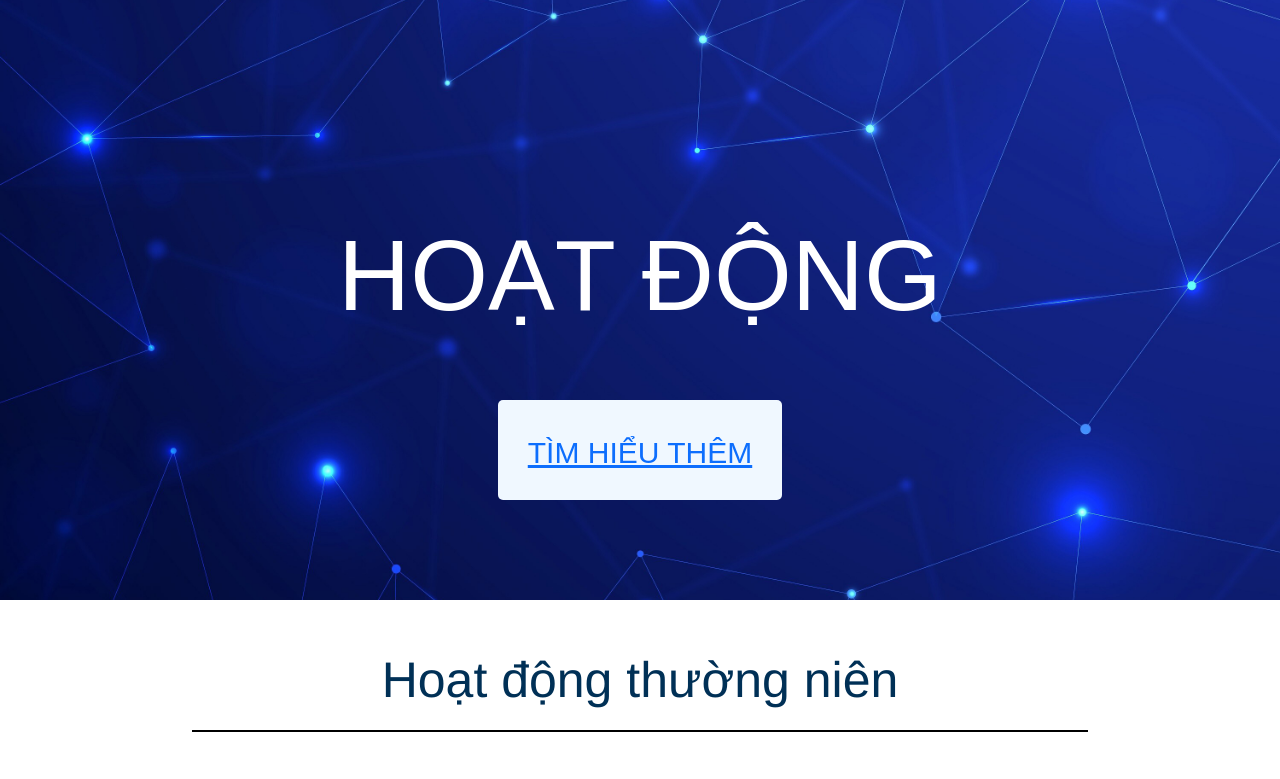
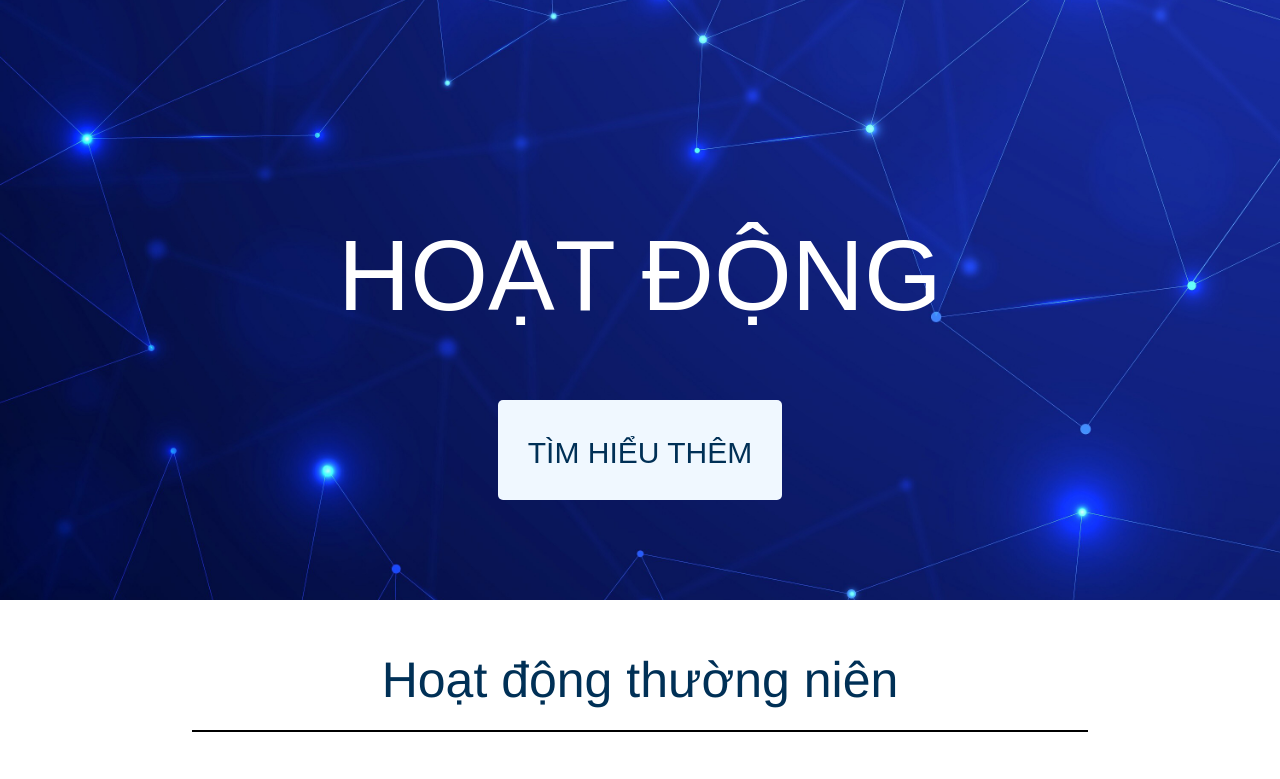
Before and after one commit to turtle3ds/turtle3ds.github.io, a plain HTML site: page index.html in a window 1280 px wide. Shown: the top 779 px of the page. Drawn offline with nearby package versions, Linux system fonts and the light colour scheme.

Commit message:
Update index.html

```diff
--- a/index.html
+++ b/index.html
@@ -16,7 +16,7 @@
 
             </div>
             <div class="find">
-                <p><a href="/index-2.html">TÌM HIỂU THÊM</a></p>
+                <p>TÌM HIỂU THÊM</p>
             </div>
         </div>
         <div class="section-2">
```
